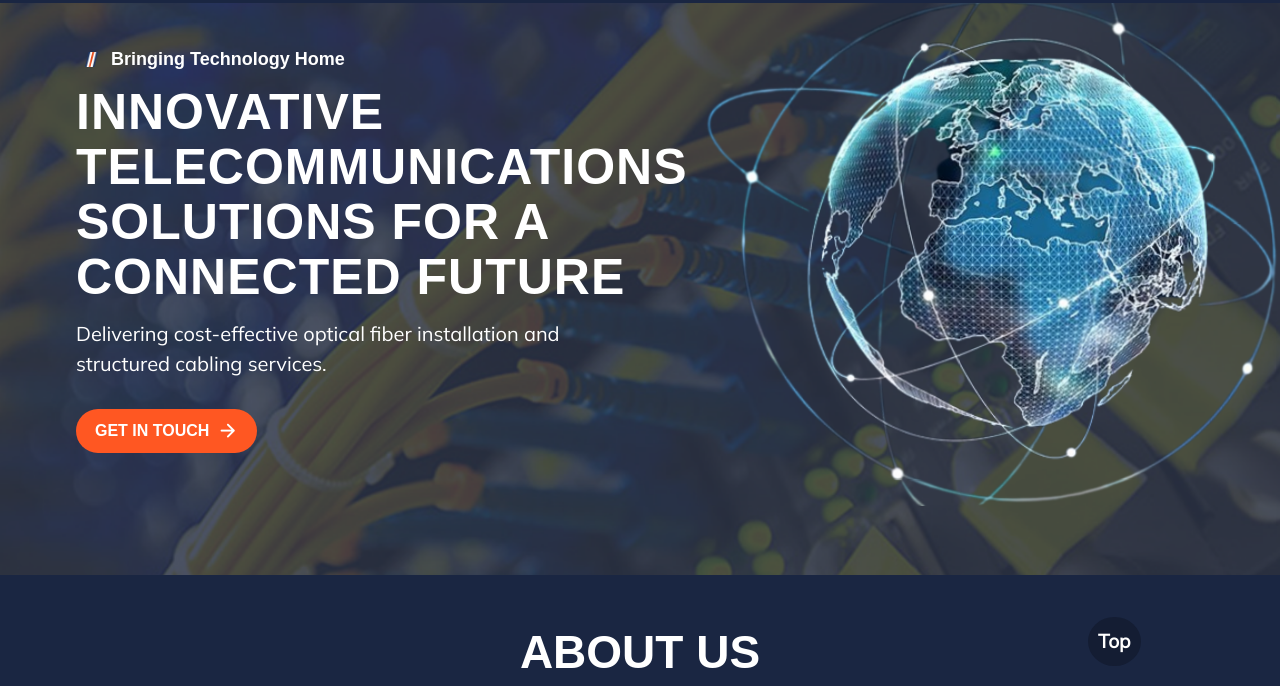
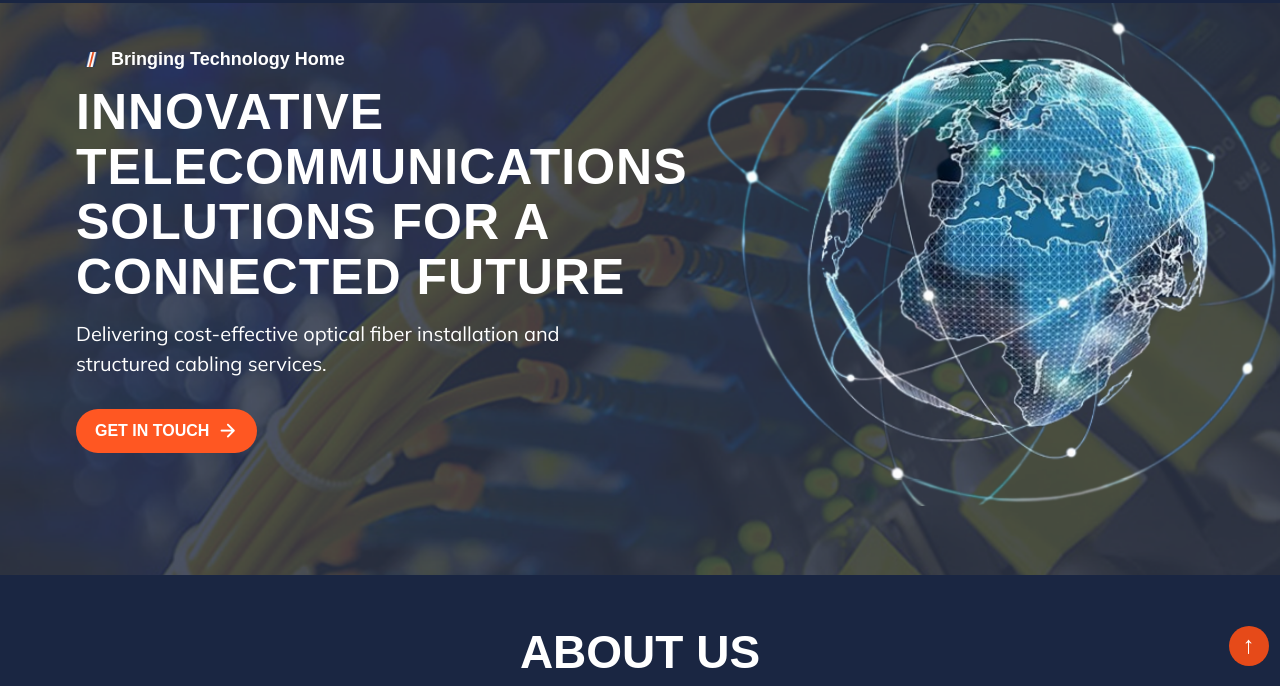
Before and after one commit to gilbert-tarus/web-oxynet-ltd, a plain HTML site: page index.html in a window 1280 px wide. Shown: the part 114-800 px from the top of the page. Drawn offline with nearby package versions, Linux system fonts and the light colour scheme.

Commit message:
Repositioned the fixed button

```diff
--- a/assets/css/style.css
+++ b/assets/css/style.css
@@ -777,13 +777,15 @@ margin-top: 2rem;
 }
 
 .back{
-  background-color: var(--oxford-blue-2);
-  width: max-content;
-  padding: 10px;
+  background-color: var(--oxford-blue-3);
+  width: 40px;
+  height: 40px;
+  text-align: center;
+  align-items: center;
   border-radius: 50%;
   color: white;
-  font-size: 120%;
-  font-weight: 700;
+  font-size: 150%;
+  font-weight: 800;
   position: fixed;
   bottom: 2.5%;
   left: 85%;
@@ -951,7 +953,10 @@ margin-top: 2rem;
     bottom: -30px;
     right: 0;
   }
-
+  .back{
+    left: 90%;
+    bottom: 2.5%;
+  }
 
 }
 
@@ -1023,6 +1028,11 @@ margin-top: 2rem;
 
   .footer-top .container { grid-template-columns: 1fr 0.9fr 0.9fr;}
   .copyright { --fs-6: 1.4rem; }
+
+  .back{
+    left: 92.5%;
+    bottom: 1.5%;
+  }
 
 }
 
@@ -1201,12 +1211,12 @@ margin-top: 2rem;
 
   .scrollbar-item { min-width: calc(33.33% - 20px);}
 
+  .back{
+    left: 94.5%;
+    bottom: 0.5%;
+  }
+
 }
-
-
-
-
-
 
 
 /* Responsive for large than 1200px screen*/
@@ -1355,6 +1365,11 @@ margin-top: 2rem;
 
   .footer .shape-2 { left: -50px;}
 
+  .back{
+    left: 96%;
+    bottom: 2.5%;
+  }
+
 }
 
 
--- a/index.html
+++ b/index.html
@@ -354,7 +354,8 @@
             </section>
         </article>
         <div class="back">
-            <a href="#hero">Top</a>
+            <a href="#hero">↑</a>
+            <!-- Top ⇪ ⇑-->
         </div>
     </main>
 
```
